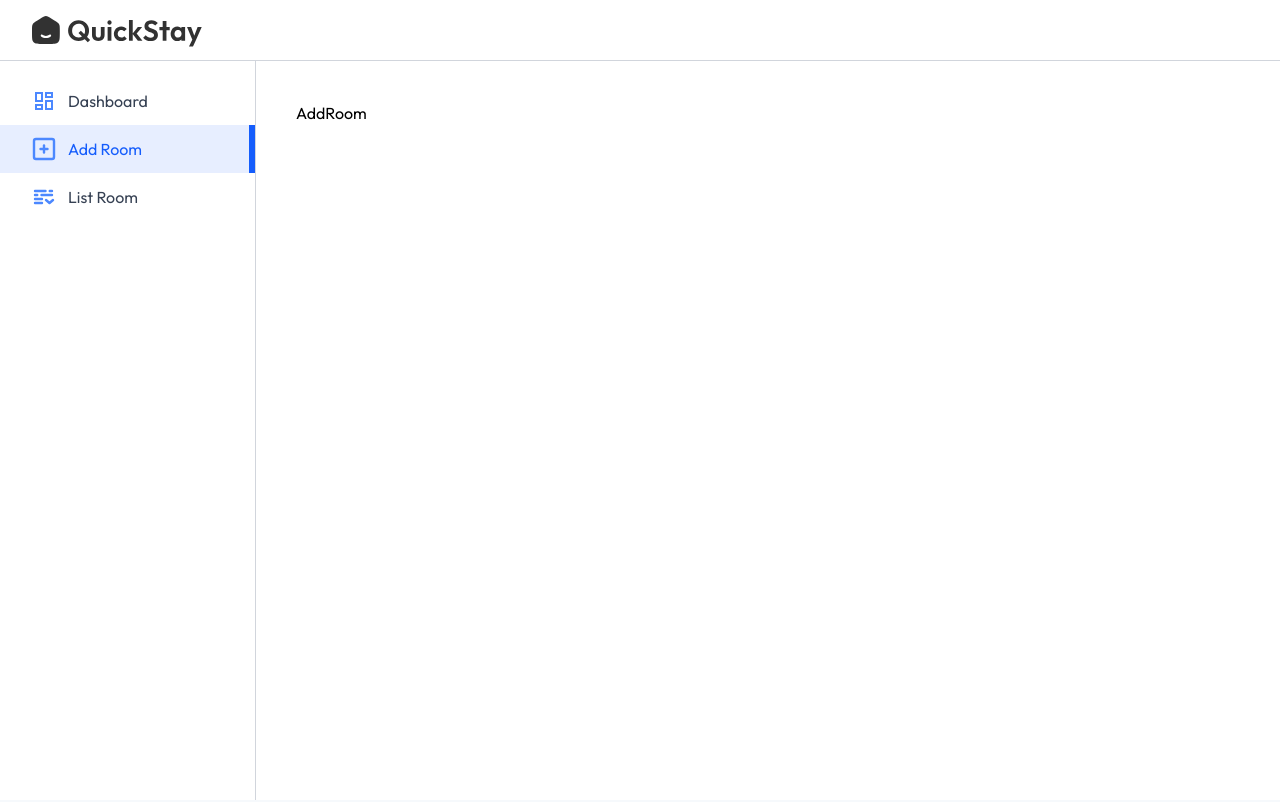
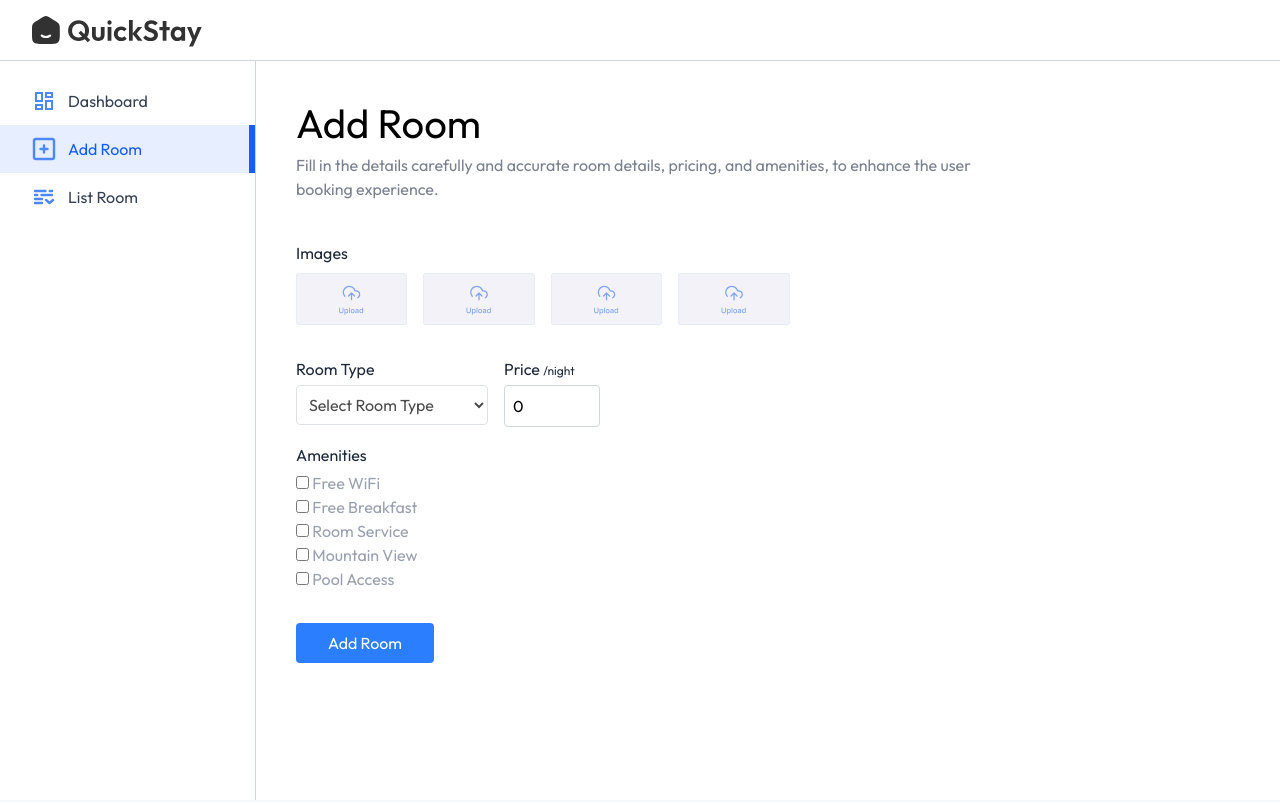
Before and after one commit to STCzao/Hotel, a React (Vite) app: page /owner/add-room in a window 1280 px wide. Shown: the top 802 px of the page. Built offline with nearby package versions, Linux system fonts and the light colour scheme; no server answers; a web font is replaced by a local one.

Commit message:
Finalizamos el apartado de AddRoom dentro del Dashboard

```diff
--- a/src/pages/Hotelowner/AddRoom.jsx
+++ b/src/pages/Hotelowner/AddRoom.jsx
@@ -1,9 +1,119 @@
-import React from 'react'
+import React, { useState } from "react";
+import Title from "../../components/Title/Title";
+import { assets } from "../../assets/assets";
 
 const AddRoom = () => {
+  const [images, setImages] = useState({
+    1: null,
+    2: null,
+    3: null,
+    4: null,
+  });
+
+  const [inputs, setInputs] = useState({
+    roomType: "",
+    pricePerNight: 0,
+    amenities: {
+      "Free WiFi": false,
+      "Free Breakfast": false,
+      "Room Service": false,
+      "Mountain View": false,
+      "Pool Access": false,
+    },
+  });
+
   return (
-    <div>AddRoom</div>
-  )
-}
+    <form>
+      <Title
+        align="left"
+        font="outfit"
+        title="Add Room"
+        subTitle="Fill in the details carefully and accurate room details, pricing, and amenities, to enhance the user booking experience."
+      />
+      {/* Upload Area For Images */}
+      <p className="text-gray-800 mt-10">Images</p>
+      <div className="grid grid-cols-2 sm:flex gap-4 my-2 flex-wrap">
+        {Object.keys(images).map((key) => (
+          <label htmlFor={`roomImage ${key}`} key={key}>
+            <img
+              className="max-h-13 cursor-pointer opacity-80"
+              src={
+                images[key]
+                  ? URL.createObjectURL(images[key])
+                  : assets.uploadArea
+              }
+              alt=""
+            />
+            <input
+              type="file"
+              accept="image/*"
+              id={`roomImage ${key}`}
+              hidden
+              onChange={(e) =>
+                setImages({ ...images, [key]: e.target.files[0] })
+              }
+            />
+          </label>
+        ))}
+      </div>
 
-export default AddRoom
+      <div className="w-full flex max-sm:flex-col sm:gap-4 mt-4">
+        <div className="flex-1 max-w-48">
+          <p className="text-gray-800 mt-4">Room Type</p>
+          <select
+            value={inputs.roomType}
+            onChange={(e) => setInputs({ ...inputs, roomType: e.target.value })}
+            className="border opacity-70 border-gray-300 mt-1 rounded p-2 w-full"
+          >
+            <option value="">Select Room Type</option>
+            <option value="Single Bed">Single Bed</option>
+            <option value="Double Bed">Double Bed</option>
+            <option value="Luxury Room">Luxury Room</option>
+            <option value="Family Suite">Family Suite</option>
+          </select>
+        </div>
+        <div>
+          <p className="mt-4 text-gray-800">
+            Price <span className="text-xs">/night</span>
+          </p>
+          <input
+            type="number"
+            placeholder="0"
+            className="border border-gray-300 mt-1 rounded p-2 w-24"
+            value={inputs.pricePerNight}
+            onChange={(e) =>
+              setInputs({ ...inputs, pricePerNight: e.target.value })
+            }
+          />
+        </div>
+      </div>
+      <p className="text-gray-800 mt-4">Amenities</p>
+      <div className="flex flex-col flex-wrap mt-1 text-gray-400 max-w-sm">
+        {Object.keys(inputs.amenities).map((amenity, index) => (
+          <div key={index}>
+            <input
+              type="checkbox"
+              id={`amenities ${index + 1}`}
+              checked={inputs.amenities[amenity]}
+              onChange={() =>
+                setInputs({
+                  ...inputs,
+                  amenities: {
+                    ...inputs.amenities,
+                    [amenity]: !inputs.amenities[amenity],
+                  },
+                })
+              }
+            />
+            <label htmlFor={`amenities ${index + 1}`}> {amenity}</label>
+          </div>
+        ))}
+      </div>
+      <button className="bg-blue-500 text-white px-8 py-2 rounded mt-8 cursor-pointer">
+        Add Room
+      </button>
+    </form>
+  );
+};
+
+export default AddRoom;
```
